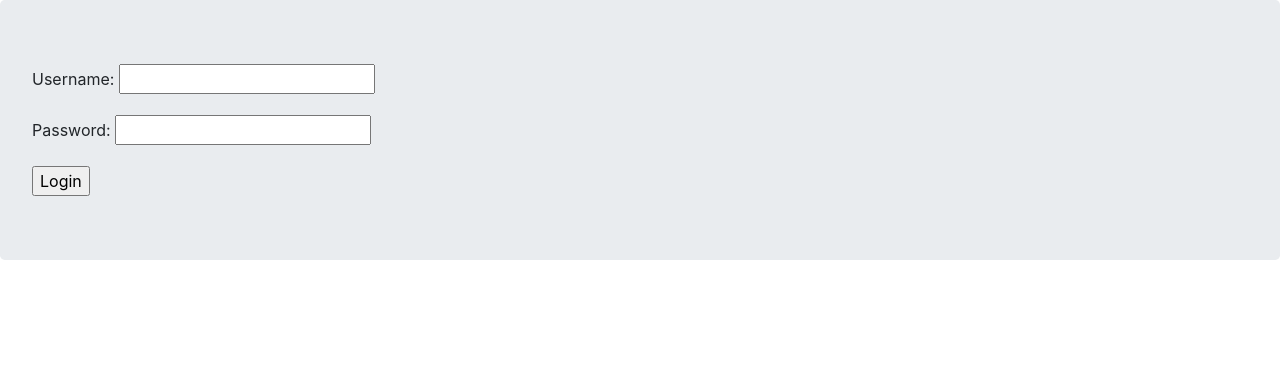
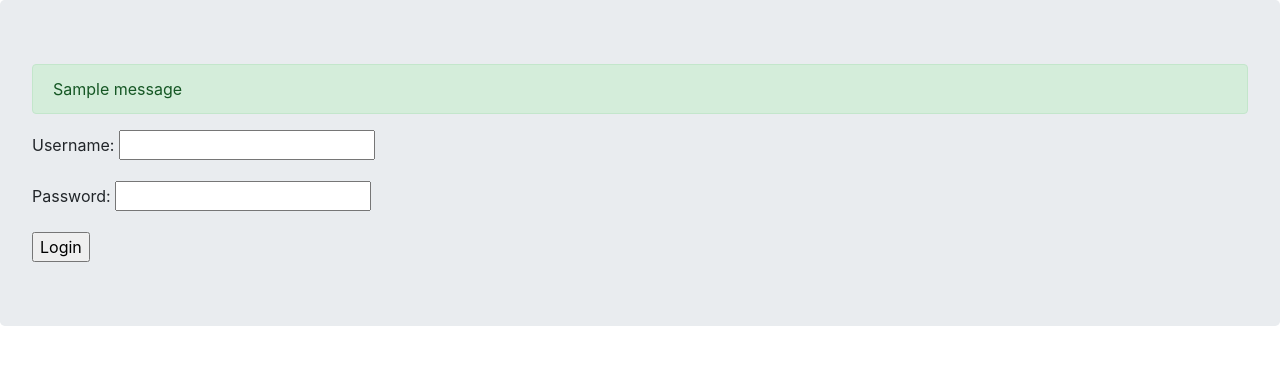
Before and after one commit to amirbigg/django-blog, a Django app: page /accounts/login/ in a window 1280 px wide. Shown: the part 56-421 px from the top of the page. Run offline with Django 3.2, Linux system fonts and the light colour scheme; one stand-in notice (Sample message) is shown; some libraries are stand-ins or nearby versions.

Commit message:
add ep15

```diff
--- a/accounts/views.py
+++ b/accounts/views.py
@@ -1,6 +1,7 @@
 from django.shortcuts import render, redirect
 from .forms import UserLoginForm
 from django.contrib.auth import authenticate, login
+from django.contrib import messages
 
 
 def user_login(request):
@@ -12,7 +13,10 @@ def user_login(request):
 			user = authenticate(request, username=username, password=password)
 			if user is not None:
 				login(request, user)
+				messages.success(request, 'you logged in successfully', 'success')
 				return redirect('blog:all_articles')
+			else:
+				messages.error(request, 'wrong username or password', 'warning')
 	else:
 		form = UserLoginForm()
 	return render(request, 'accounts/login.html', {'form':form})
--- a/templates/base.html
+++ b/templates/base.html
@@ -10,6 +10,7 @@
 
     {% include 'inc/navbar.html' %}
     <div class="jumbotron">
+        {% include 'inc/messages.html' %}
         {% block content %} {% endblock %}
     </div>
 
--- /dev/null
+++ b/templates/inc/messages.html
@@ -0,0 +1,5 @@
+{% if messages %}
+    {% for message in messages %}
+        <p class="alert alert-{{ message.tags }}">{{ message }}</p>
+    {% endfor %}
+{% endif %}
```
Also changed, not shown: db.sqlite3.
